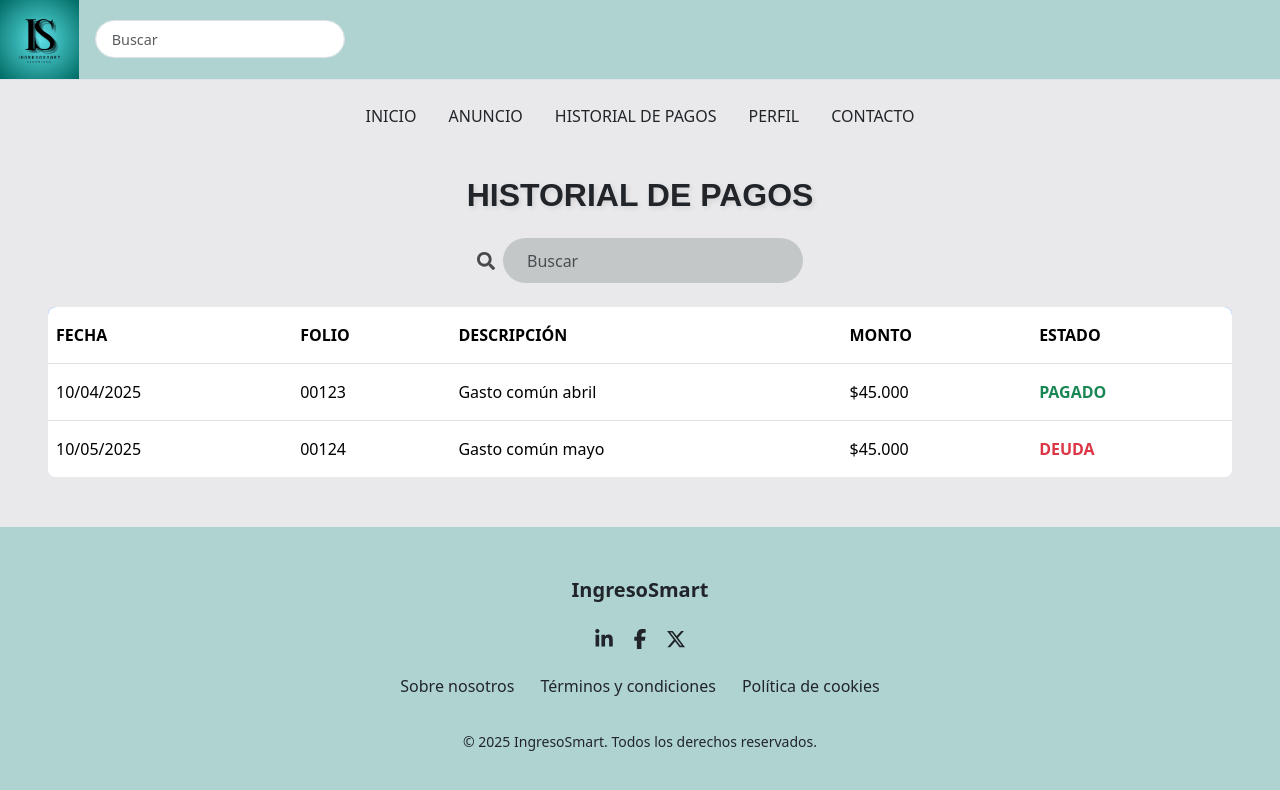
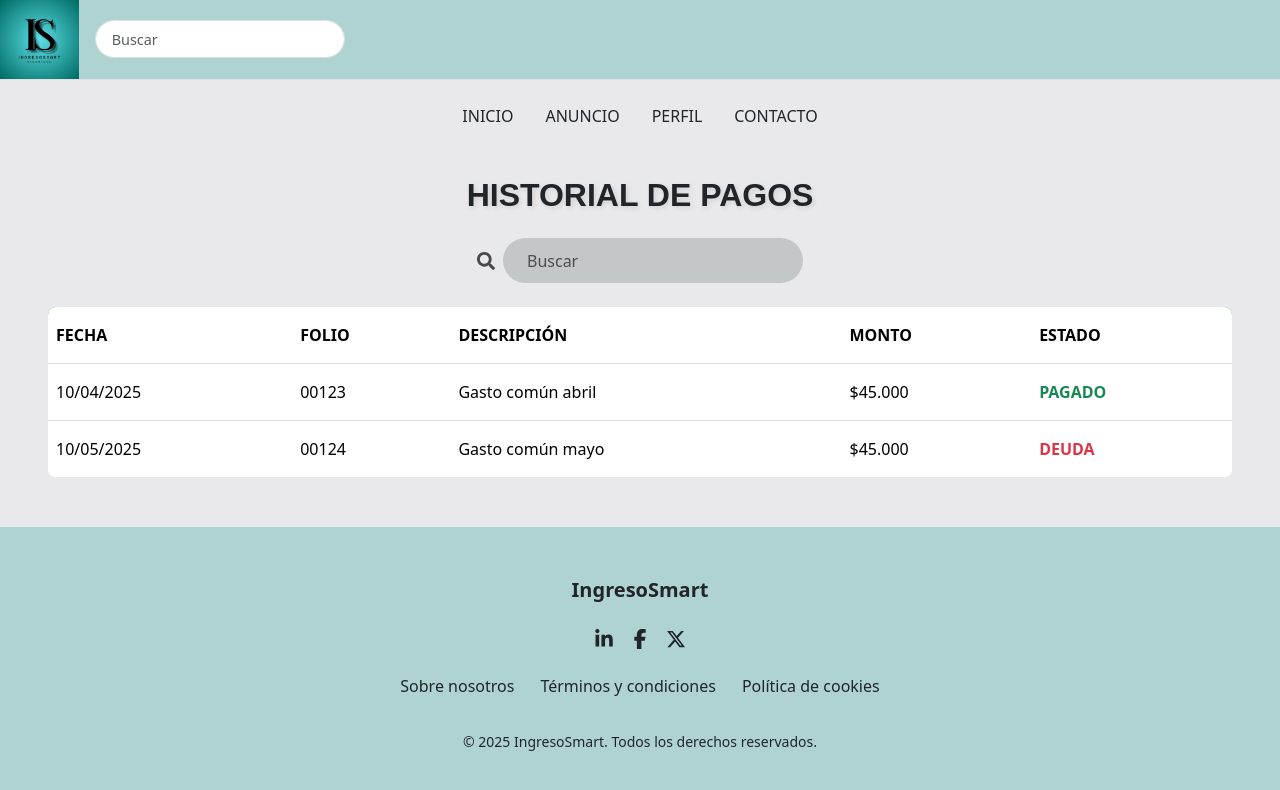
Before and after one commit to proyectoCondominio2025/CONDOMINIO, a React (Vite) app: page /historialPago in a window 1280 px wide. Shown: the top 790 px of the page. Built offline with nearby package versions, Linux system fonts and the light colour scheme; the HTML template or start-up script is replaced by a standard one.

Commit message:
RH - Se realiza pequeño ajuste

```diff
--- a/src/Pages/UserResidente/PaymentHistoryPage.jsx
+++ b/src/Pages/UserResidente/PaymentHistoryPage.jsx
@@ -57,7 +57,6 @@ const HistorialPagoPage = () => {
         <Nav className="gap-3">
           <Nav.Link href="/" className="text-dark fw-medium px-2">INICIO</Nav.Link>
           <Nav.Link href="/" className="text-dark fw-medium px-2">ANUNCIO</Nav.Link>
-          <Nav.Link href="#" className="text-dark fw-medium px-2">HISTORIAL DE PAGOS</Nav.Link>
           <Nav.Link href="/profile" className="text-dark fw-medium px-2">PERFIL</Nav.Link>
           <Nav.Link href="/contacto" className="text-dark fw-medium px-2">CONTACTO</Nav.Link>
         </Nav>
```
